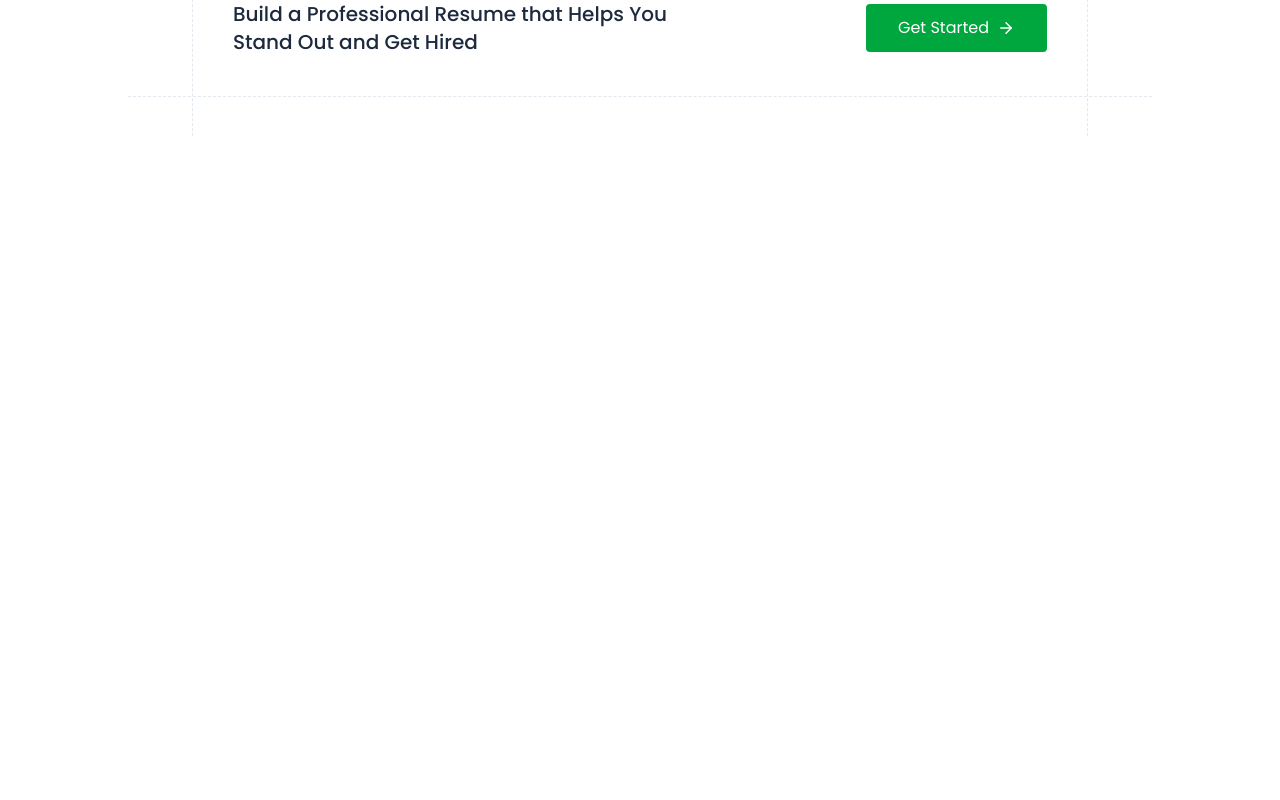
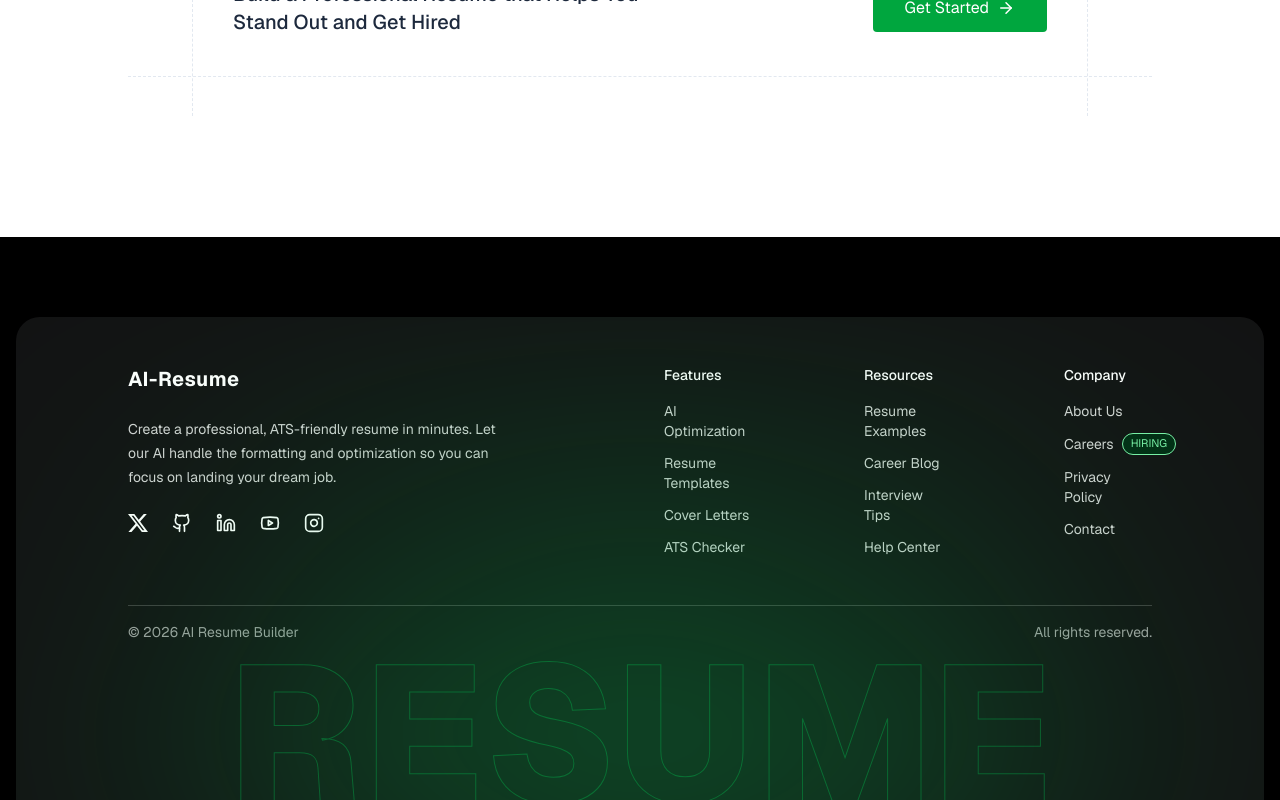
Before and after one commit to SaqibShafiq007/ai-resume-builder, a React (Vite) app in the folder client/: page / in a window 1280 px wide. Shown: the part 2307-3107 px from the top of the page. Before the commit the page ends 2443 px from the top, so only its background shows below. Built offline with nearby package versions, Linux system fonts and the light colour scheme.

Commit message:
add footer component and completed Home page

```diff
--- /dev/null
+++ b/client/src/components/home/Footer.jsx
@@ -0,0 +1,116 @@
+import React from 'react'
+
+function Footer() {
+  return (
+    <>
+      <style>
+        {`
+          @import url('https://fonts.googleapis.com/css2?family=Geist:wght@100..900&display=swap');
+          *{
+              font-family: "Geist", sans-serif;
+          }
+        `}
+      </style>
+
+      <div className='bg-black pt-20 px-4 mt-40'>
+        <footer className="bg-[#131314] w-full max-w-[1350px] mx-auto text-white pt-8 lg:pt-12 px-4 sm:px-8 md:px-16 lg:px-28 rounded-tl-3xl rounded-tr-3xl overflow-hidden">
+          <div className="max-w-7xl mx-auto grid grid-cols-1 lg:grid-cols-6 gap-8 md:gap-12">
+
+            <div className="lg:col-span-3 space-y-6">
+              {/* Logo Area */}
+              <a href="#" className="block flex items-center gap-2">
+                <span className="text-xl font-bold tracking-wide">AI-Resume</span>
+              </a>
+              <p className="text-sm/6 text-neutral-300 max-w-96">
+                Create a professional, ATS-friendly resume in minutes. Let our AI handle the formatting and optimization so you can focus on landing your dream job.
+              </p>
+              <div className="flex gap-5 md:gap-6 order-1 md:order-2">
+                {/* X (Twitter) */}
+                <a href="#" className="text-white hover:text-gray-300">
+                    <svg width="20" height="20" viewBox="0 0 24 24" fill="currentColor" xmlns="http://www.w3.org/2000/svg">
+                        <path d="M18.901 1.153h3.68l-8.04 9.19L24 22.846h-7.406l-5.8-7.584-6.638 7.584H.474l8.6-9.83L0 1.154h7.594l5.243 6.932ZM17.61 20.644h2.039L6.486 3.24H4.298Z" />
+                    </svg>
+                </a>
+                {/* Github */}
+                <a href="#" className="text-white hover:text-gray-300">
+                    <svg xmlns="http://www.w3.org/2000/svg" width="20" height="20" viewBox="0 0 24 24" fill="none" stroke="currentColor" strokeWidth="2" strokeLinecap="round" strokeLinejoin="round">
+                        <path d="M15 22v-4a4.8 4.8 0 0 0-1-3.5c3 0 6-2 6-5.5.08-1.25-.27-2.48-1-3.5.28-1.15.28-2.35 0-3.5 0 0-1 0-3 1.5-2.64-.5-5.36-.5-8 0C6 2 5 2 5 2c-.3 1.15-.3 2.35 0 3.5A5.403 5.403 0 0 0 4 9c0 3.5 3 5.5 6 5.5-.39.49-.68 1.05-.85 1.65-.17.6-.22 1.23-.15 1.85v4"/><path d="M9 18c-4.51 2-5-2-7-2"/>
+                    </svg>
+                </a>
+                {/* Linkedin */}
+                <a href="#" className="text-white hover:text-gray-300">
+                    <svg xmlns="http://www.w3.org/2000/svg" width="20" height="20" viewBox="0 0 24 24" fill="none" stroke="currentColor" strokeWidth="2" strokeLinecap="round" strokeLinejoin="round">
+                        <path d="M16 8a6 6 0 0 1 6 6v7h-4v-7a2 2 0 0 0-2-2 2 2 0 0 0-2 2v7h-4v-7a6 6 0 0 1 6-6z"/><rect width="4" height="12" x="2" y="9"/><circle cx="4" cy="4" r="2"/>
+                    </svg>
+                </a>
+                {/* Youtube */}
+                <a href="#" className="text-white hover:text-gray-300">
+                    <svg xmlns="http://www.w3.org/2000/svg" width="20" height="20" viewBox="0 0 24 24" fill="none" stroke="currentColor" strokeWidth="2" strokeLinecap="round" strokeLinejoin="round">
+                        <path d="M2.5 17a24.12 24.12 0 0 1 0-10 2 2 0 0 1 1.4-1.4 49.56 49.56 0 0 1 16.2 0A2 2 0 0 1 21.5 7a24.12 24.12 0 0 1 0 10 2 2 0 0 1-1.4 1.4 49.55 49.55 0 0 1-16.2 0A2 2 0 0 1 2.5 17"/><path d="m10 15 5-3-5-3z"/>
+                    </svg>
+                </a>
+                {/* Instagram */}
+                <a href="#" className="text-white hover:text-gray-300">
+                    <svg xmlns="http://www.w3.org/2000/svg" width="20" height="20" viewBox="0 0 24 24" fill="none" stroke="currentColor" strokeWidth="2" strokeLinecap="round" strokeLinejoin="round"><rect width="20" height="20" x="2" y="2" rx="5" ry="5"/><path d="M16 11.37A4 4 0 1 1 12.63 8 4 4 0 0 1 16 11.37z"/><line x1="17.5" x2="17.51" y1="6.5" y2="6.5"/></svg>
+                </a>
+              </div>
+            </div>
+
+            <div className="lg:col-span-3 grid grid-cols-2 md:grid-cols-3 gap-8 md:gap-12 lg:gap-28 items-start">
+              {/* Features (Replaced Products) */}
+              <div>
+                <h3 className="font-medium text-sm mb-4">Features</h3>
+                <ul className="space-y-3 text-sm text-neutral-300">
+                    <li><a href="#" className="hover:text-neutral-400">AI Optimization</a></li>
+                    <li><a href="#" className="hover:text-neutral-400">Resume Templates</a></li>
+                    <li><a href="#" className="hover:text-neutral-400">Cover Letters</a></li>
+                    <li><a href="#" className="hover:text-neutral-400">ATS Checker</a></li>
+                </ul>
+              </div>
+
+              {/* Resources */}
+              <div>
+                <h3 className="font-medium text-sm mb-4">Resources</h3>
+                <ul className="space-y-3 text-sm text-neutral-300">
+                    <li><a href="#" className="hover:text-neutral-400">Resume Examples</a></li>
+                    <li><a href="#" className="hover:text-neutral-400">Career Blog</a></li>
+                    <li><a href="#" className="hover:text-neutral-400">Interview Tips</a></li>
+                    <li><a href="#" className="hover:text-neutral-400">Help Center</a></li>
+                </ul>
+              </div>
+
+              {/* Company */}
+              <div className="col-span-2 md:col-span-1">
+                <h3 className="font-medium text-sm mb-4">Company</h3>
+                <ul className="space-y-3 text-sm text-neutral-300">
+                    <li><a href="#" className="hover:text-neutral-400">About Us</a></li>
+                    <li className="flex items-center gap-2">
+                        <a href="#" className="hover:text-neutral-400">Careers</a>
+                        <span className="text-[11px] px-2 py-0.5 rounded-full bg-green-950 border border-green-300 text-green-300">HIRING</span>
+                    </li>
+                    <li><a href="#" className="hover:text-neutral-400">Privacy Policy</a></li>
+                    <li><a href="#" className="hover:text-neutral-400">Contact</a></li>
+                </ul>
+              </div>
+            </div>
+          </div>
+
+          <div className="max-w-7xl mx-auto mt-12 pt-4 border-t border-neutral-700 flex justify-between items-center">
+            <p className="text-neutral-400 text-sm">© 2026 AI Resume Builder</p>
+            <p className='text-sm text-neutral-400'>All rights reserved.</p>
+          </div>
+
+          {/* Big Glowing Text at the bottom */}
+          <div className="relative">
+            <div className="absolute inset-x-0 bottom-0 mx-auto w-full max-w-3xl h-full max-h-64 bg-green-500 rounded-full blur-[170px] pointer-events-none"/>
+            <h3 className="text-center font-extrabold leading-[0.7] text-transparent text-[clamp(3rem,15vw,15rem)] [-webkit-text-stroke:1px_#0D542B] mt-6" >
+                RESUME
+            </h3>
+          </div>
+        </footer>
+      </div>
+    </>
+  )
+}
+
+export default Footer
--- a/client/src/pages/Home.jsx
+++ b/client/src/pages/Home.jsx
@@ -4,6 +4,7 @@ import Hero from '../components/home/Hero'
 import Features from '../components/home/Features'
 import Testimonial from '../components/home/Testimonial'
 import CallToAction from '../components/home/CallToAction'
+import Footer from '../components/home/Footer'
 
 function Home() {
   return (
@@ -13,6 +14,7 @@ function Home() {
       <Features/>
       <Testimonial/>
       <CallToAction/>
+      <Footer/>
     </div>
   )
 }
```
